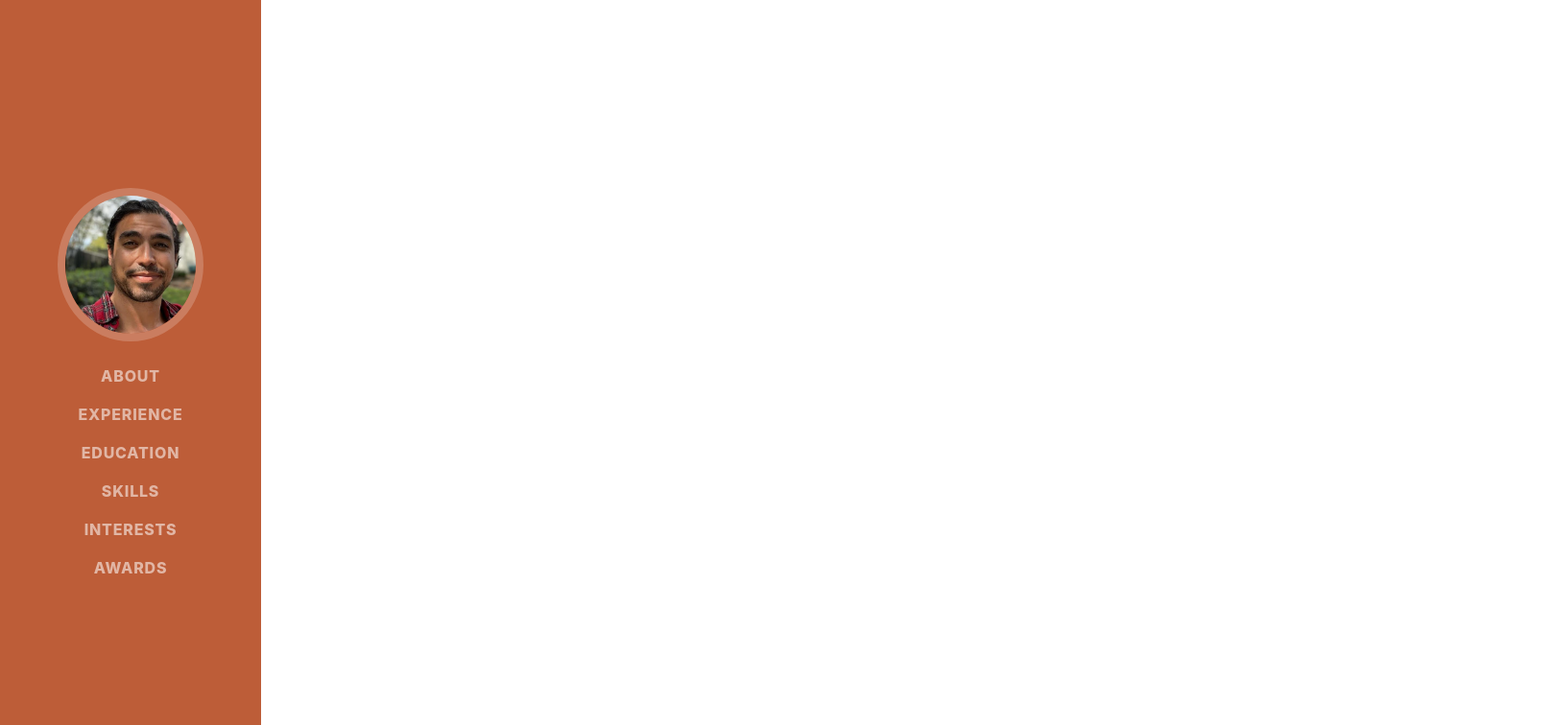
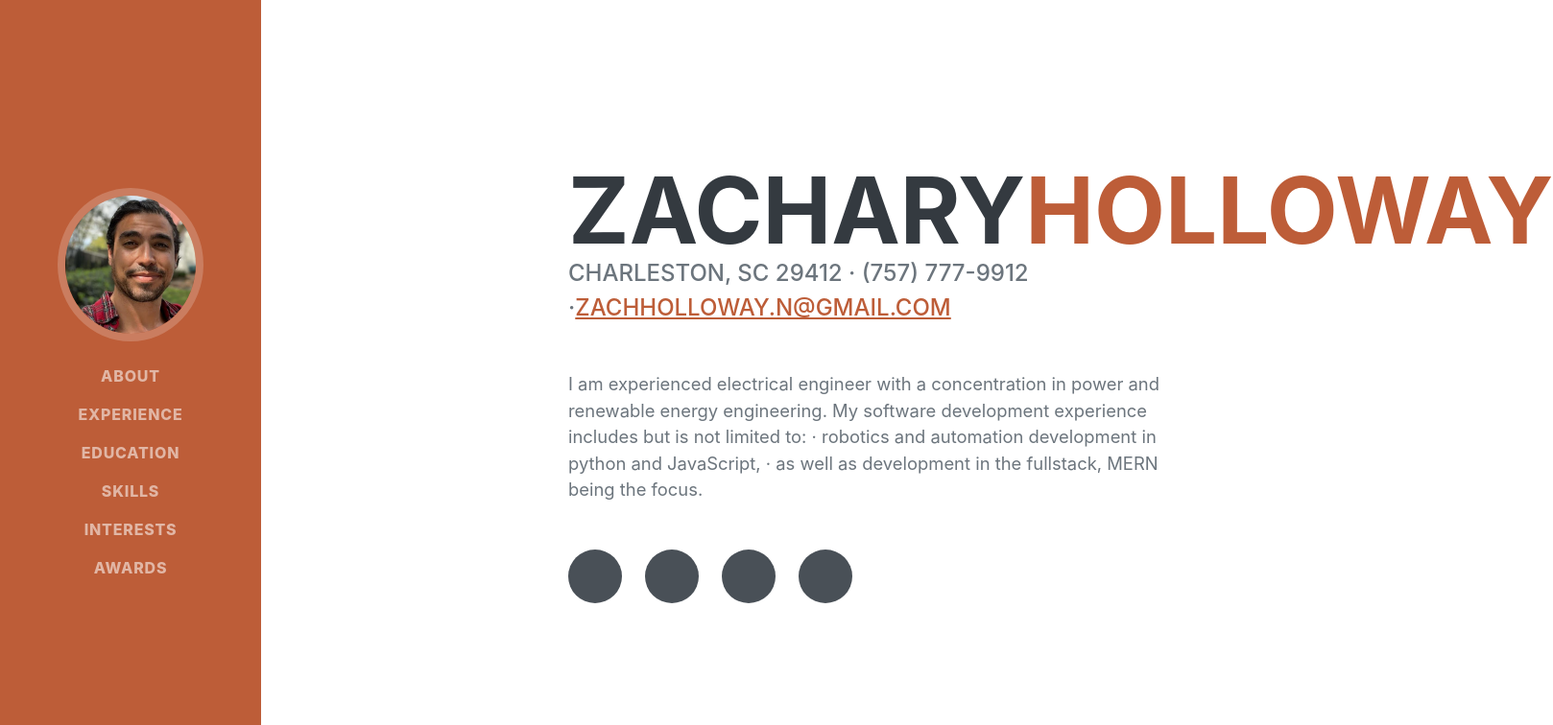
Before and after one commit to Zach-EE/portfolio-prj, a React (Create React App) app: page / in a window 1280 px wide. Shown: the top 756 px of the page at 96% size, 1618 px wide, since content can reach past the window. Built offline with nearby package versions, Linux system fonts and the light colour scheme.

Commit message:
added About.js TODO: add icons to page

```diff
--- a/package.json
+++ b/package.json
@@ -3,10 +3,15 @@
   "version": "0.1.0",
   "private": true,
   "dependencies": {
+    "@fortawesome/fontawesome-svg-core": "^1.2.36",
+    "@fortawesome/free-solid-svg-icons": "^5.15.4",
+    "@fortawesome/react-fontawesome": "^0.1.15",
     "@testing-library/jest-dom": "^5.14.1",
     "@testing-library/react": "^11.2.7",
     "@testing-library/user-event": "^12.8.3",
     "bootstrap": "^5.1.1",
+    "i": "^0.3.7",
+    "npm": "^7.24.2",
     "react": "^17.0.2",
     "react-dom": "^17.0.2",
     "react-scripts": "4.0.3",
--- a/src/App.js
+++ b/src/App.js
@@ -1,13 +1,14 @@
 import "bootstrap/dist/css/bootstrap.min.css";
 
 import Navbar from "./components/Navbar";
+import About from "./components/About";
 import "./App.css";
 
 function App() {
   return (
     <body id="page-top">
       <Navbar />
-      <div className="container-fluid p-0"></div>
+      <div className="container-fluid p-0"><About /></div>
     </body>
   );
 }
--- /dev/null
+++ b/src/components/About.js
@@ -0,0 +1,30 @@
+import React from 'react'
+
+const About = () => {
+    return (
+        <section className="resume-section" id="about">
+        <div className="resume-section-content">
+            <h1 className="mb-0">
+                Zachary
+                <span className="text-primary">Holloway</span>
+            </h1>
+            <div className="subheading mb-5">
+                 Charleston, SC 29412 · (757) 777-9912 ·
+                <a href="mailto:name@email.com">zachholloway.n@gmail.com</a>
+            </div>
+            <p className="lead mb-5">I am experienced electrical engineer with a concentration in power and renewable energy engineering. My software development experience includes but is not limited to:
+            · robotics and automation development in python and JavaScript,
+            · as well as development in the fullstack, MERN being the focus.</p>
+            <div className="social-icons">
+                <a className="social-icon" href="#!"><i className="fab fa-linkedin-in"></i></a>
+                <a className="social-icon" href="#!"><i className="fab fa-github"></i></a>
+                <a className="social-icon" href="#!"><i className="fab fa-twitter"></i></a>
+                <a className="social-icon" href="#!"><i className="fab fa-facebook-f"></i></a>
+            </div>
+        </div>
+    </section>
+    //<hr className="m-0" />
+    )
+}
+
+export default About
```
Also changed, not shown: 1 other file (tests, documents, lock files or other folders).
